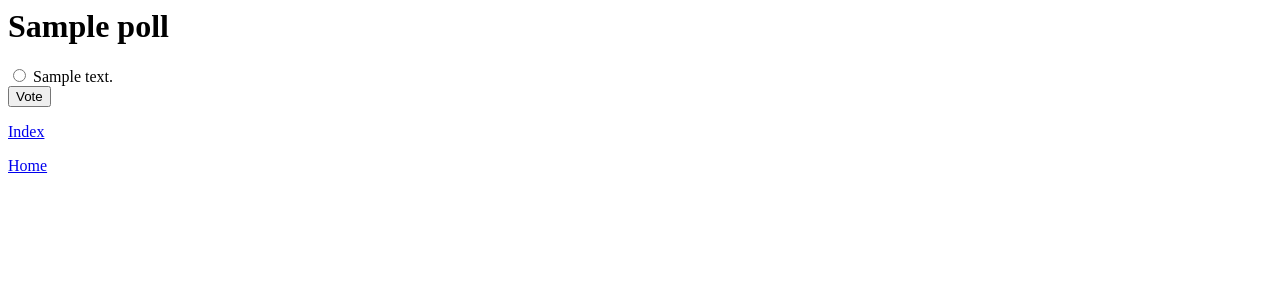
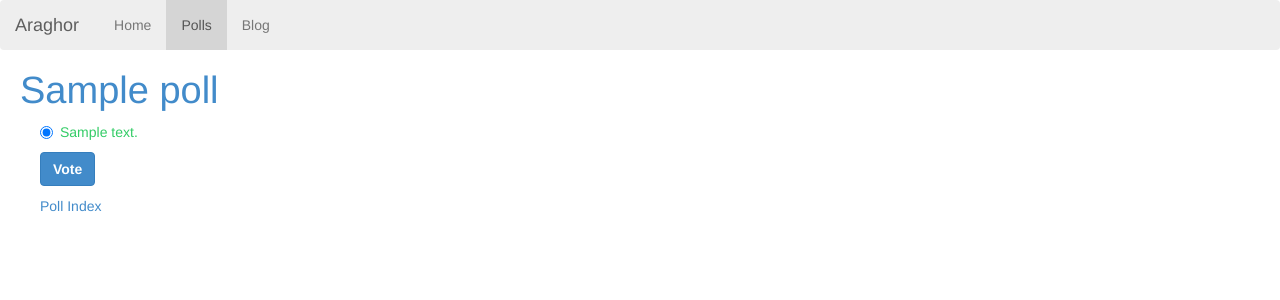
Before and after one commit to Aghoreyshi/djangosite, a Django app: page /polls/1/ in a window 1280 px wide. Shown: the top 300 px of the page. Run offline with Django 3.2, Linux system fonts and the light colour scheme; tables that the repository leaves empty hold one stand-in row (values such as "Sample post").

Commit message:
Make the polls app pretty!

```diff
--- a/araghor/templates/araghor/base.html
+++ b/araghor/templates/araghor/base.html
@@ -3,26 +3,32 @@
   <head>
     <meta charset="utf-8" />
 
-    <title>{% block name %}Araghor{% endblock name %}</title>
+    <title>{% block title %}Araghor{% endblock title %}</title>
     <meta name="application-name" content="Araghor"/>
     <meta name="msapplication-TileColor" content="#004d18"/>
     <meta name="msapplication-TileImage" content="apple-touch-icon-144x144.png"/>
 
 
     <link href="/static/css/bootstrap.min.css" media="screen" rel="stylesheet" type="text/css" />
-    <link href="/static/css/styles.css" media="screen" rel="stylesheet" type="text/css" />
     <link href="/static/css/bootstrap-glyphicons.css" media="screen" rel="stylesheet" type="text/css" />
-    <link href="/static/css/typeahead.js-bootstrap.css" media="screen" rel="stylesheet" type="text/css" />
 
-    <script src="/static/js/jquery.min.js"></script>
     <script src="/static/js/bootstrap.min.js"></script>
-    <script src="/static/js/typeahead.min.js"></script>
-    <script src="/static/js/stockade.js"></script>
   </head>
   <body>
-  <h1 class="text-primary text-center">{% block title %}<a href="/">Araghor</a>{% endblock title %}</h1>
+    <div class="navbar">
+      <a class="navbar-brand" href="/">Araghor</a>
+      <ul class="nav navbar-nav">
+      {% block navtabs %}
+      <li class="active"><a href="/">Home</a></li>
+      <li><a href="/polls/">Polls</a></li>
+      <li><a href="http://araghor.com">Blog</a></li>
+      {% endblock navtabs %}
+      </ul>
+    </div>
   {% block content %}
   my content
   {% endblock content %}
+  {% block footer %}
+  {% endblock footer %}
   </body>
 </html>
--- a/araghor/templates/araghor/home.html
+++ b/araghor/templates/araghor/home.html
@@ -1,4 +1,7 @@
 {% extends 'araghor/base.html' %}
+{% block title %}
+Araghor Home
+{% endblock title %}
 {% block content %}
 <strong>
     <ul class="list-inline text-center">
--- /dev/null
+++ b/polls/templates/polls/base.html
@@ -0,0 +1,11 @@
+{% extends "araghor/base.html" %}
+{% block navtabs %}
+  <li><a href="/">Home</a></li>
+  <li class="active"><a href="/polls/">Polls</a></li>
+  <li><a href="http://araghor.com">Blog</a></li>
+{% endblock navtabs %}
+{% block footer %}
+<ul>
+<p><a href="/polls/">Poll Index</a></p>
+</ul>
+{% endblock footer %}
--- a/polls/templates/polls/detail.html
+++ b/polls/templates/polls/detail.html
@@ -1,16 +1,24 @@
-<h1>{{ poll.question }}</h1>
+{% extends 'polls/base.html' %}
+{% block title %}
+{{ poll.question }}
+{% endblock title %}
+{% block content %}
 
-
+<h1 class="text-primary" style="padding-left: 20px">{{ poll.question }}</h1>
 {% if error_message %}<p><strong>{{ error_message }}</strong></p>{% endif %}
-
+<ul>
 <form action="{% url 'polls:vote' poll.id %}" method="post">
     {% csrf_token %}
     {% for choice in poll.choice_set.all %}
-        <input type="radio" name="choice" id="choice{{ forloop.counter }}" value="{{ choice.id }}" />
-        <label for="choice{{ forloop.counter }}">{{ choice.choice_text }}</label><br />
+        <div class="radio">
+          <label style="color: #33CC66" for="choice{{ forloop.counter }}">
+            {{ choice.choice_text }}
+            <input type="radio" name="choice" id="choice{{ forloop.counter }}" value={{ choice.id }} checked>
+          </label>
+        </div>
     {% endfor %}
-    <input type="submit" value="Vote" />
+    <button type="submit" value="Vote" class="btn btn-primary">Vote<a href="/polls/"></a></li></button>
 </form>
+</ul>
 
-<p><a href="/polls/">Index</a></p>
-<p><a href="/">Home</a></p>
+{% endblock content %}
```
Also changed, not shown: polls/templates/polls/index.html (+12 -4 lines), polls/templates/polls/results.html (+10 -4 lines).
